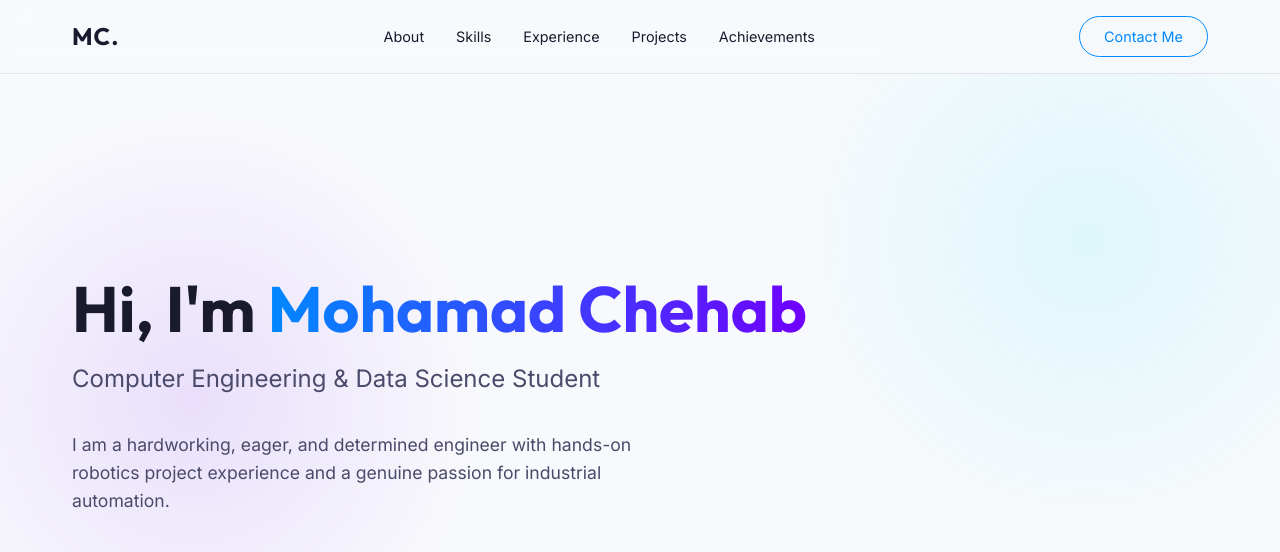
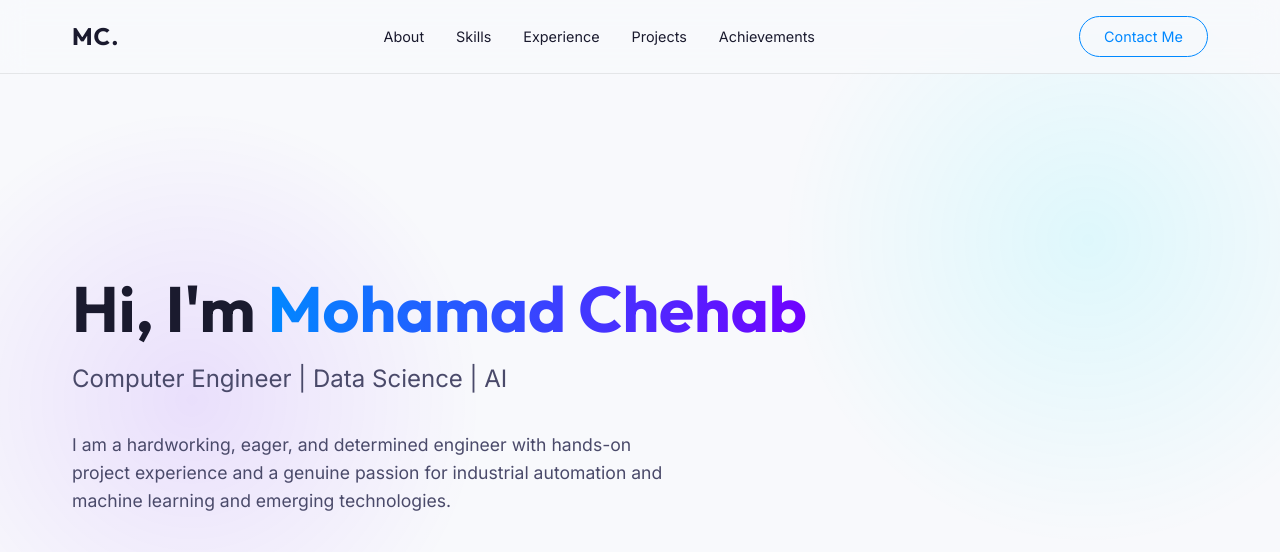
Before and after one commit to mchehab04/Portfolio, a plain HTML site: page index.html in a window 1280 px wide. Shown: the top 552 px of the page. Drawn offline with Linux system fonts and the light colour scheme.

Commit message:
updated the bio

```diff
--- a/index.html
+++ b/index.html
@@ -35,9 +35,10 @@
         <section id="hero" class="hero-section">
             <div class="hero-content fade-up">
                 <h1>Hi, I'm <span class="gradient-text">Mohamad Chehab</span></h1>
-                <p class="tagline">Computer Engineering & Data Science Student</p>
-                <p class="bio">I am a hardworking, eager, and determined engineer with hands-on robotics project
-                    experience and a genuine passion for industrial automation.</p>
+                <p class="tagline">Computer Engineer | Data Science | AI </p>
+                <p class="bio">I am a hardworking, eager, and determined engineer with hands-on project
+                    experience and a genuine passion for industrial automation and machine learning and emerging
+                    technologies.</p>
                 <div class="hero-actions">
                     <a href="#projects" class="primary-btn">View My Work</a>
                     <a href="https://www.linkedin.com/in/mohamad-chehab-a6baa8293" target="_blank"
```
